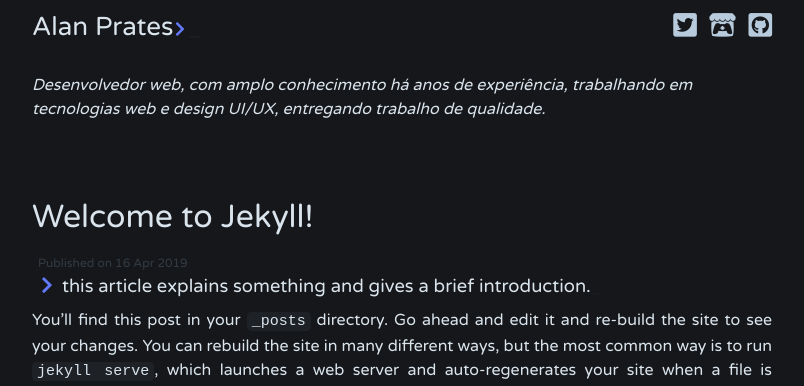
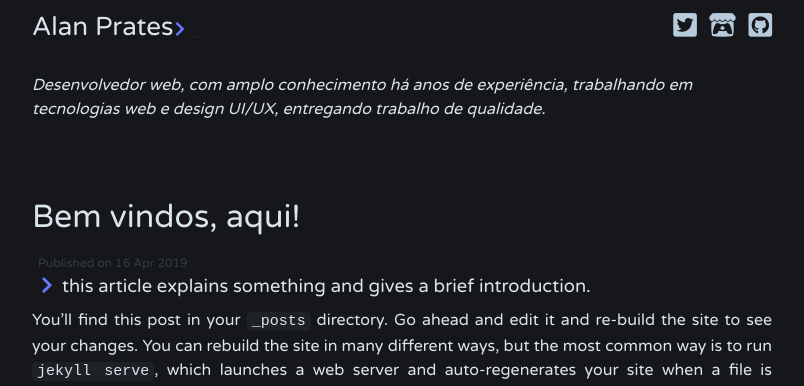
Before and after one commit to AlanPrates/alandash, a Jekyll site: the page built from _posts/2019-04-16-welcome-to-jekyll2.md, in a window 1280 px wide and 900 px high. Shown: the top 386 px of the window, without its empty margins (238-1042 px from the left). Built offline with Jekyll 4.4.1, drawn with Linux system fonts in a browser that asks for light colours; nearby versions of some CDN libraries; comment, search, counter and statistics services are not loaded.

Commit message:
Update 2019-04-16-welcome-to-jekyll2.md

```diff
--- a/_posts/2019-04-16-welcome-to-jekyll2.md
+++ b/_posts/2019-04-16-welcome-to-jekyll2.md
@@ -1,9 +1,10 @@
 ---
 layout: post
-title:  "Welcome to Jekyll!"
+title: "Bem vindos, aqui!"
 description: this article explains something and gives a brief introduction.
 tags: welcome introduction
 ---
+
 You’ll find this post in your `_posts` directory. Go ahead and edit it and re-build the site to see your changes. You can rebuild the site in many different ways, but the most common way is to run `jekyll serve`, which launches a web server and auto-regenerates your site when a file is updated.
 
 To add new posts, simply add a file in the `_posts` directory that follows the convention `YYYY-MM-DD-name-of-post.ext` and includes the necessary front matter. Take a look at the source for this post to get an idea about how it works.
@@ -11,15 +12,16 @@
 > "This is a quote which should be followed"
 > Also I think this sentence is quite long.
 > more quote text to come
->   - Chris Wayne
+>
+> - Chris Wayne
 
 > Single line quote
 
 However, these are bulletpoints:
 
-* To add new posts, simply add a file in the `_posts` directory that follows the convention `YYYY-MM-DD-name-of-post.ext` and includes the necessary front matter. Take a look at the source for this post to get an idea about how it works.
-* another point
-* that's it
+- To add new posts, simply add a file in the `_posts` directory that follows the convention `YYYY-MM-DD-name-of-post.ext` and includes the necessary front matter. Take a look at the source for this post to get an idea about how it works.
+- another point
+- that's it
 
 However, these entries should not be styled:
 
@@ -48,7 +50,7 @@
 Check out the [Jekyll docs][jekyll-docs] for more info on how to get the most out of Jekyll. File all bugs/feature requests at [Jekyll’s GitHub repo][jekyll-gh]. If you have questions, you can ask them on [Jekyll Talk][jekyll-talk].
 
 [jekyll-docs]: https://jekyllrb.com/docs/home
-[jekyll-gh]:   https://github.com/jekyll/jekyll
+[jekyll-gh]: https://github.com/jekyll/jekyll
 [jekyll-talk]: https://talk.jekyllrb.com/
 
 <blockquote class="twitter-tweet"><p lang="en" dir="ltr"><a href="https://twitter.com/hashtag/jekyll?src=hash&amp;ref_src=twsrc%5Etfw">#jekyll</a> <a href="https://twitter.com/hashtag/dash?src=hash&amp;ref_src=twsrc%5Etfw">#dash</a> now officially supports both, dark and light theming. Enjoy!<a href="https://t.co/4evp9pX2Ws">https://t.co/4evp9pX2Ws</a> <a href="https://t.co/vOQCZjGKic">pic.twitter.com/vOQCZjGKic</a></p>&mdash; 〽️ɪɢᴜᴇʟ (@bitbrain_) <a href="https://twitter.com/bitbrain_/status/1166440978124877827?ref_src=twsrc%5Etfw">August 27, 2019</a></blockquote> <script async src="https://platform.twitter.com/widgets.js" charset="utf-8"></script>
```
